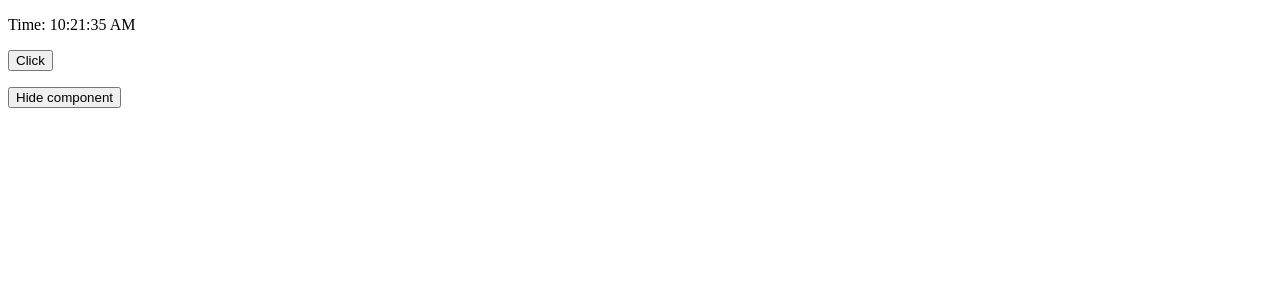
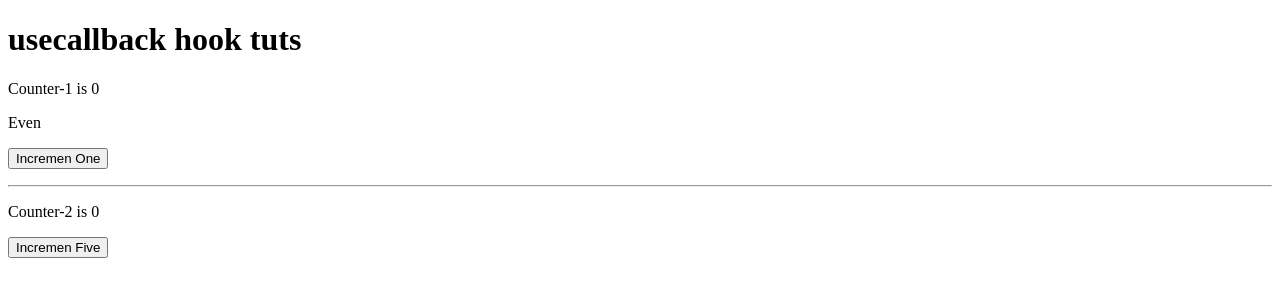
Before and after one commit to i-iktear/React-Practice-Of-LWS, a React (Create React App) app: page / in a window 1280 px wide. Shown: the top 300 px of the page. Built offline with nearby package versions, Linux system fonts and the light colour scheme.

Commit message:
Added:Component for useCallback & useMemo Practice

```diff
--- a/src/App.js
+++ b/src/App.js
@@ -1,19 +1,34 @@
-import React, { useState } from "react";
-// import MyComponentClass from "./Functional Components/useEffect/MyComponentClass";
-import MyComponentFunction from "./Functional Components/useEffect/MyComponentFunction";
+import React, { useState, useCallback, useMemo } from "react";
+import Tittle from "./Functional Components/useCallback & useMemo/Tittle";
+import ShowCount from "./Functional Components/useCallback & useMemo/ShowCount";
+import Button from "./Functional Components/useCallback & useMemo/Button";
 
 export default function App() {
-  const [show, setShow] = useState(true);
+  const [count1, setCount1] = useState(0);
+  const [count2, setCount2] = useState(0);
+
+  const incrementByOne = useCallback(() => {
+    setCount1((prev) => prev + 1);
+  }, []);
+
+  const isEvenOrOdd = useMemo(() => {
+    let i = 0;
+    while (i < 1000000000) i++;
+    return count1 % 2 === 0;
+  }, [count1]);
+
+  const incrementByFive = useCallback(() => {
+    setCount2((prev) => prev + 5);
+  }, []);
   return (
-    <>
-      {/* <MyComponentClass /> */}
-      <div>{show && <MyComponentFunction />}</div>
-      <p>
-        <button onClick={() => setShow((prev) => !prev)}>
-          {" "}
-          {show ? "Hide component" : "Show component"}{" "}
-        </button>
-      </p>
-    </>
+    <div className="app">
+      <Tittle />
+      <ShowCount count={count1} title="Counter-1" />
+      <span> {isEvenOrOdd ? "Even " : "Odd"} </span>
+      <Button handleClick={incrementByOne}>Incremen One</Button>
+      <hr />
+      <ShowCount count={count2} title="Counter-2" />
+      <Button handleClick={incrementByFive}>Incremen Five</Button>
+    </div>
   );
 }
```
